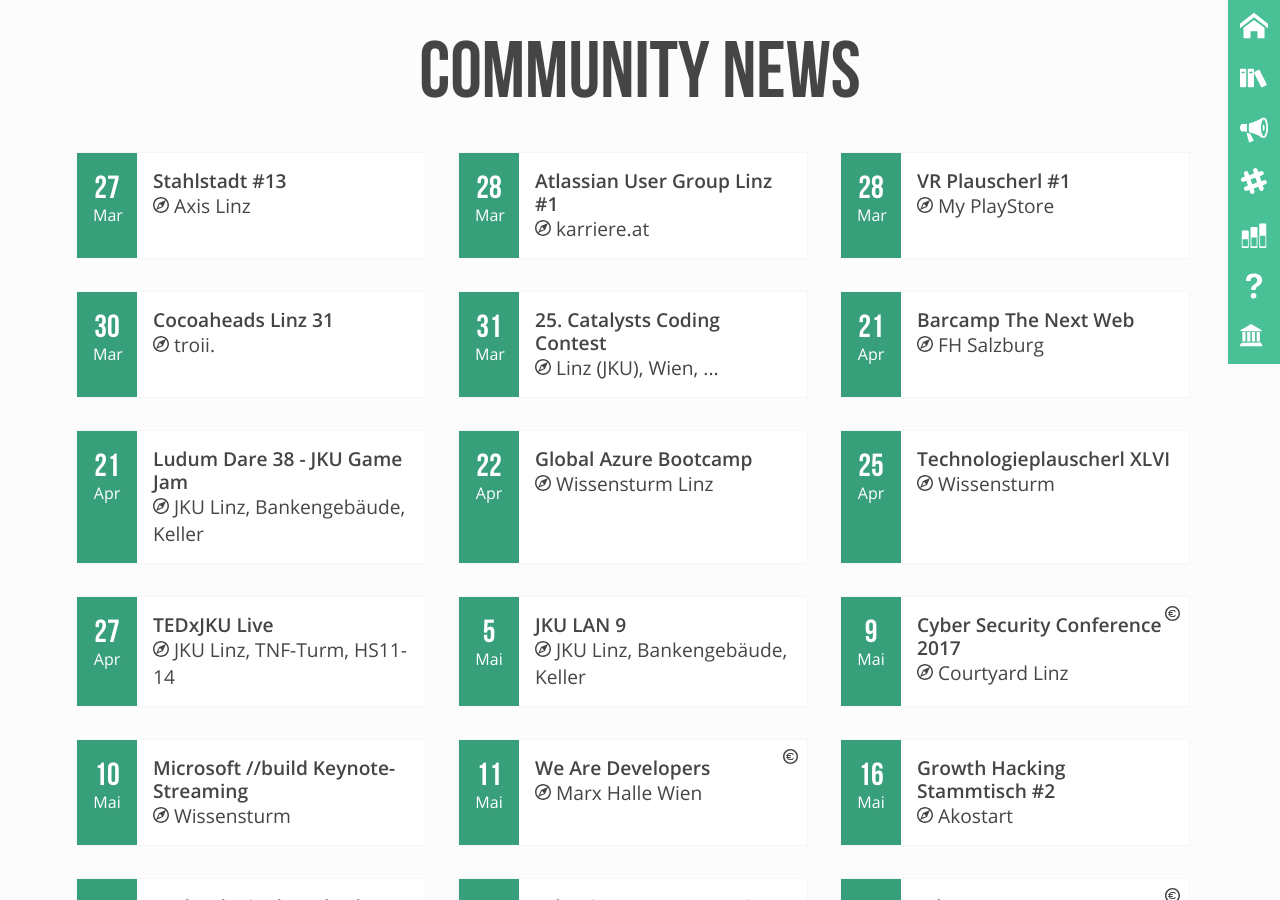
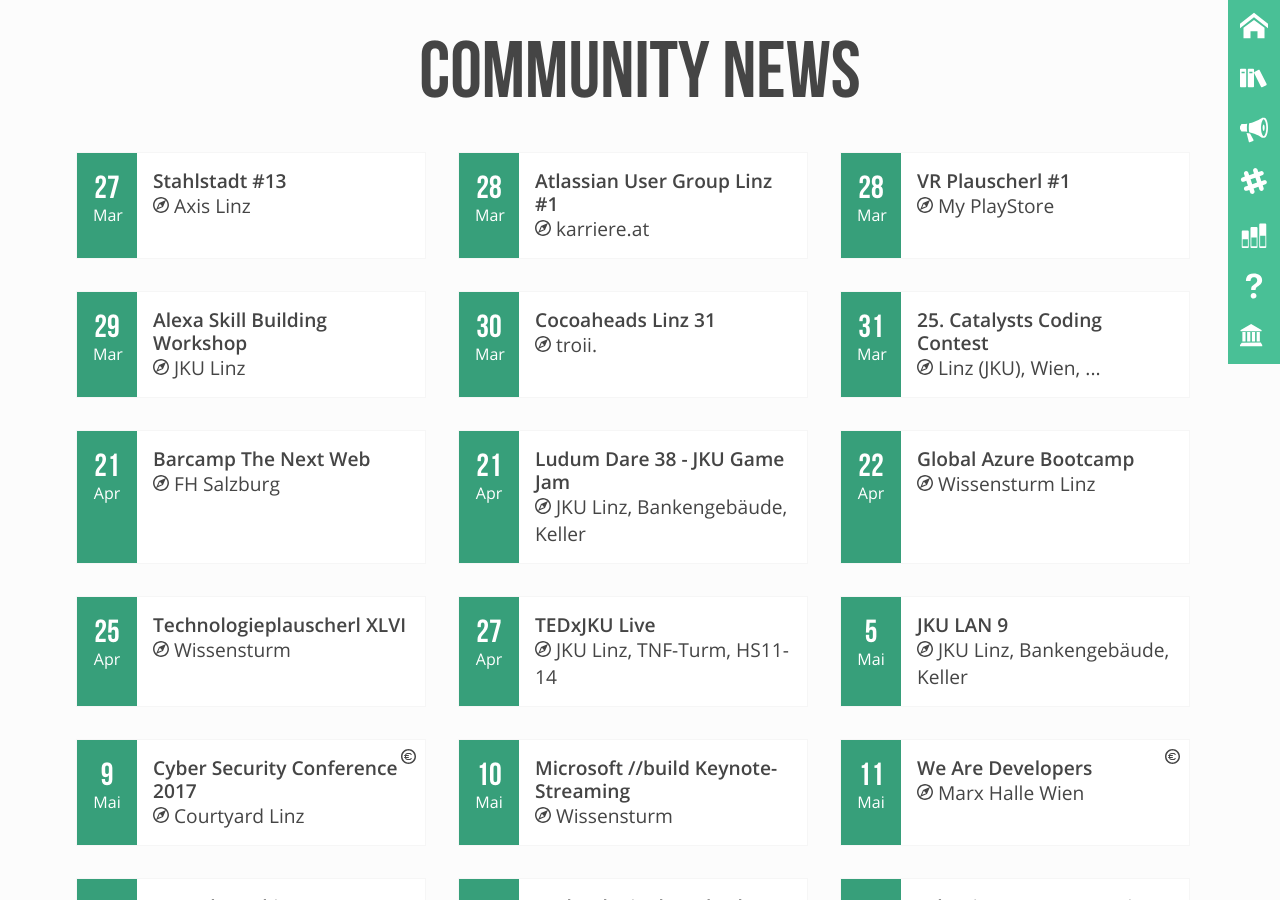
Before and after one commit to mericanAncer127/plauscherl, a Jekyll site: the page built from pages/community-news.html, in a window 1280 px wide and 900 px high. Built offline with Jekyll 4.4.1, drawn with Linux system fonts in a browser that asks for light colours.

Commit message:
adds Alexa skill building event (and my IDE trimmed some trailing whitespace)

```diff
--- a/_data/community.yml
+++ b/_data/community.yml
@@ -243,3 +243,12 @@
       location: JKU Linz, Bankengebäude, Keller
       date: 2017-05-05
       link: https://lan.oeh.jku.at
+-
+  id: jku-im
+  name: "JKU Informationsmanagement"
+  events:
+    -
+      name: "Alexa Skill Building Workshop"
+      location: JKU Linz
+      date: 2017-03-29
+      link: https://www.reglist24.com/alexa-skill-building-workshop
```
